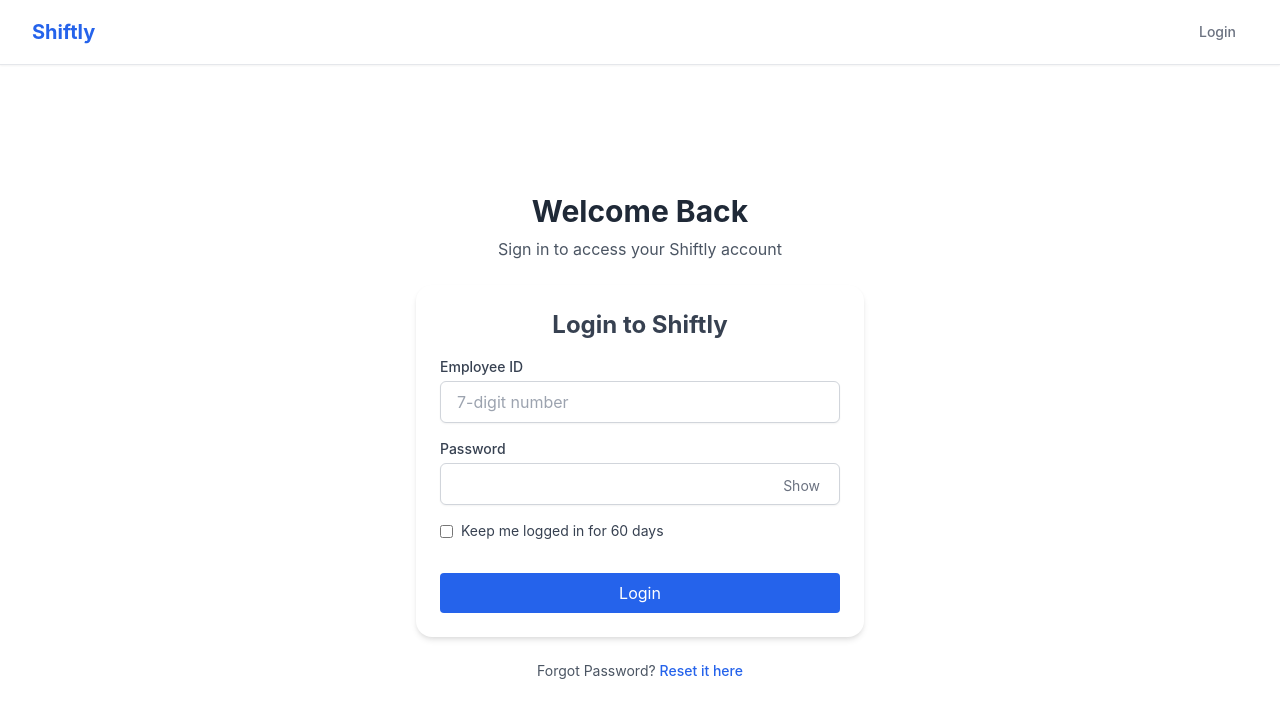
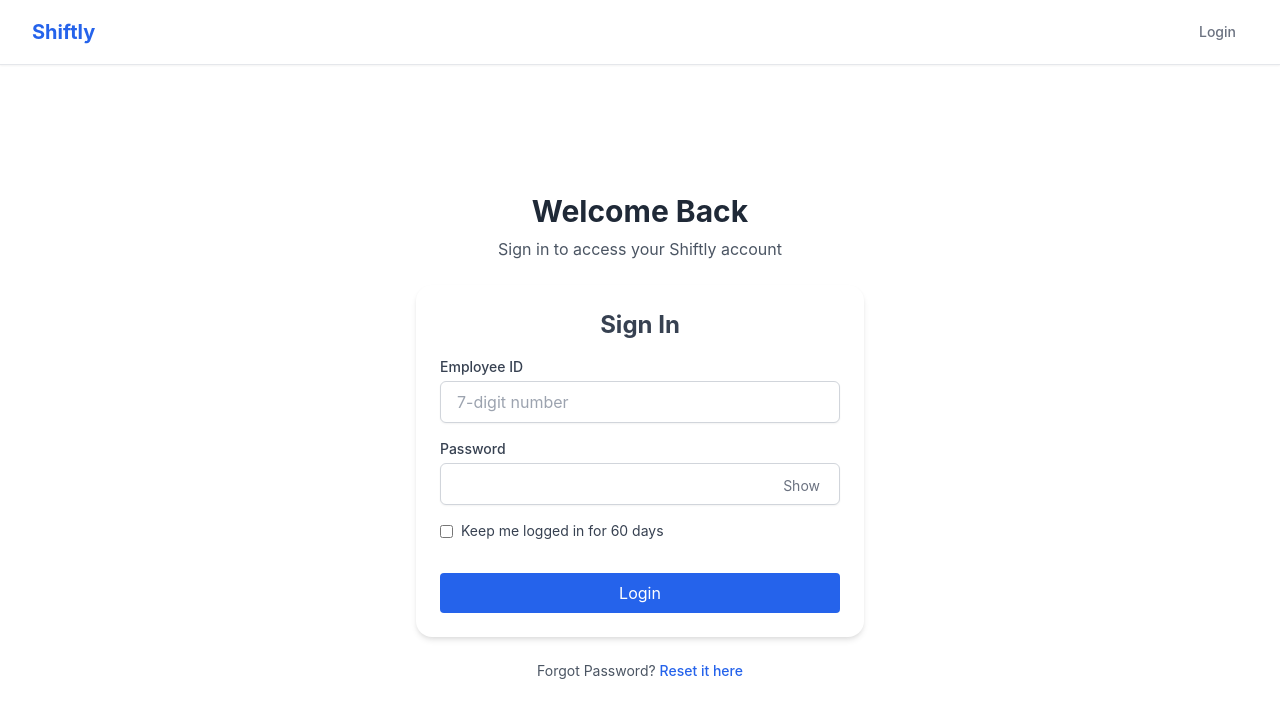
Before and after one commit to bhasinsamarth/Shiftly, a React (Vite) app: page /login in a window 1280 px wide. Shown: the top 718 px of the page. Built offline with nearby package versions, Linux system fonts and the light colour scheme; no server answers.

Commit message:
Update LoginForm.jsx

```diff
--- a/shiftly-frontend/features/auth/LoginForm.jsx
+++ b/shiftly-frontend/features/auth/LoginForm.jsx
@@ -79,7 +79,7 @@
   return (
     <form onSubmit={handleSubmit} className="bg-white p-6 rounded-2xl shadow-md">
       <h2 className="text-2xl font-bold mb-4 text-center text-gray-700">
-        Login to Shiftly
+        Sign In
       </h2>
       {error && (
         <div className="mb-4 p-2 bg-red-50 text-red-500 border border-red-200 rounded text-sm">
@@ -131,9 +131,8 @@
       <button
         type="submit"
         disabled={isLoading}
-        className={`w-full mt-4 bg-blue-600 text-white py-2 px-4 rounded hover:bg-blue-700 transition ${
-          isLoading ? "opacity-70 cursor-not-allowed" : ""
-        }`}
+        className={`w-full mt-4 bg-blue-600 text-white py-2 px-4 rounded hover:bg-blue-700 transition ${isLoading ? "opacity-70 cursor-not-allowed" : ""
+          }`}
       >
         {isLoading ? "Logging in..." : "Login"}
       </button>
```
